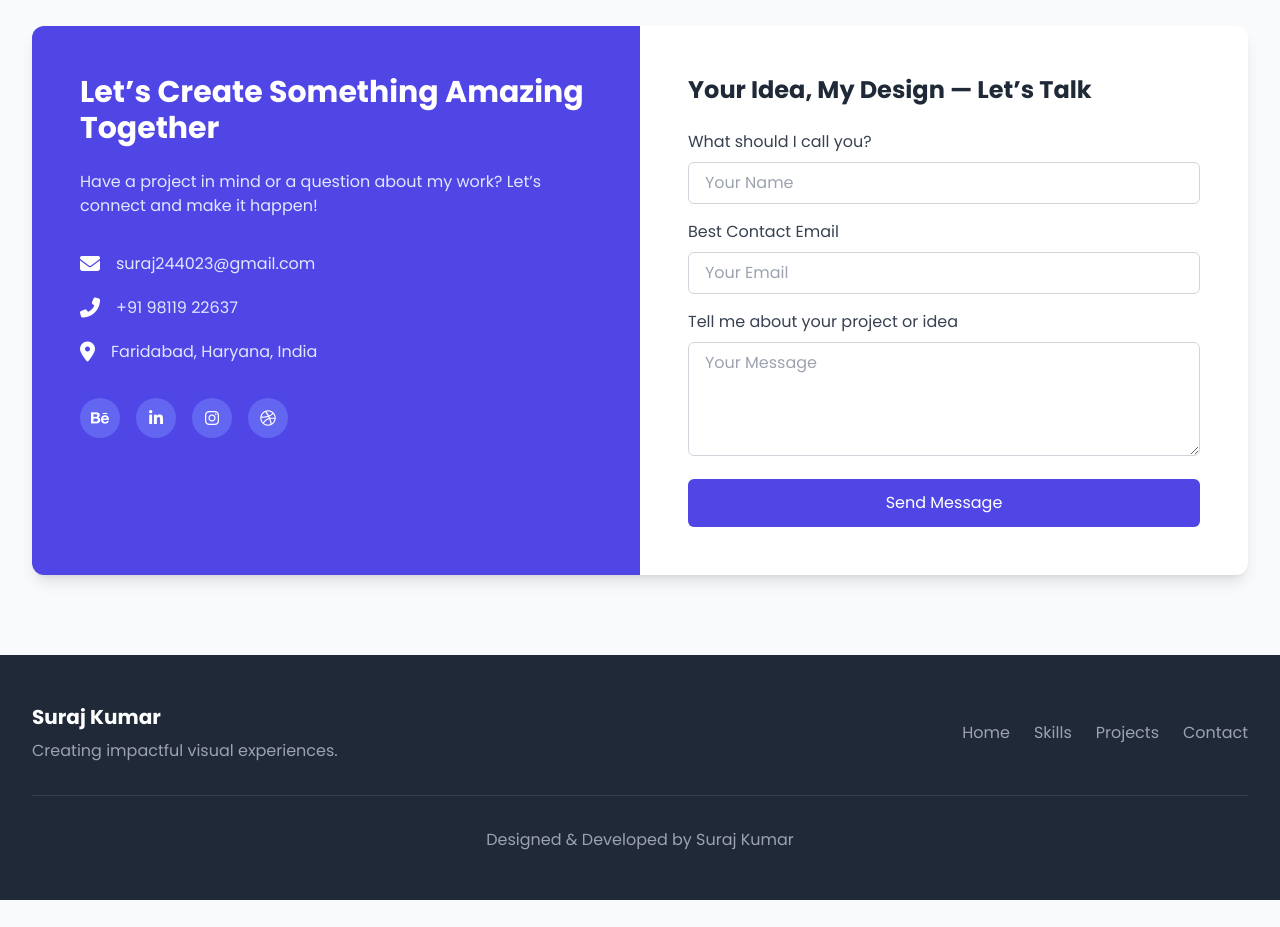
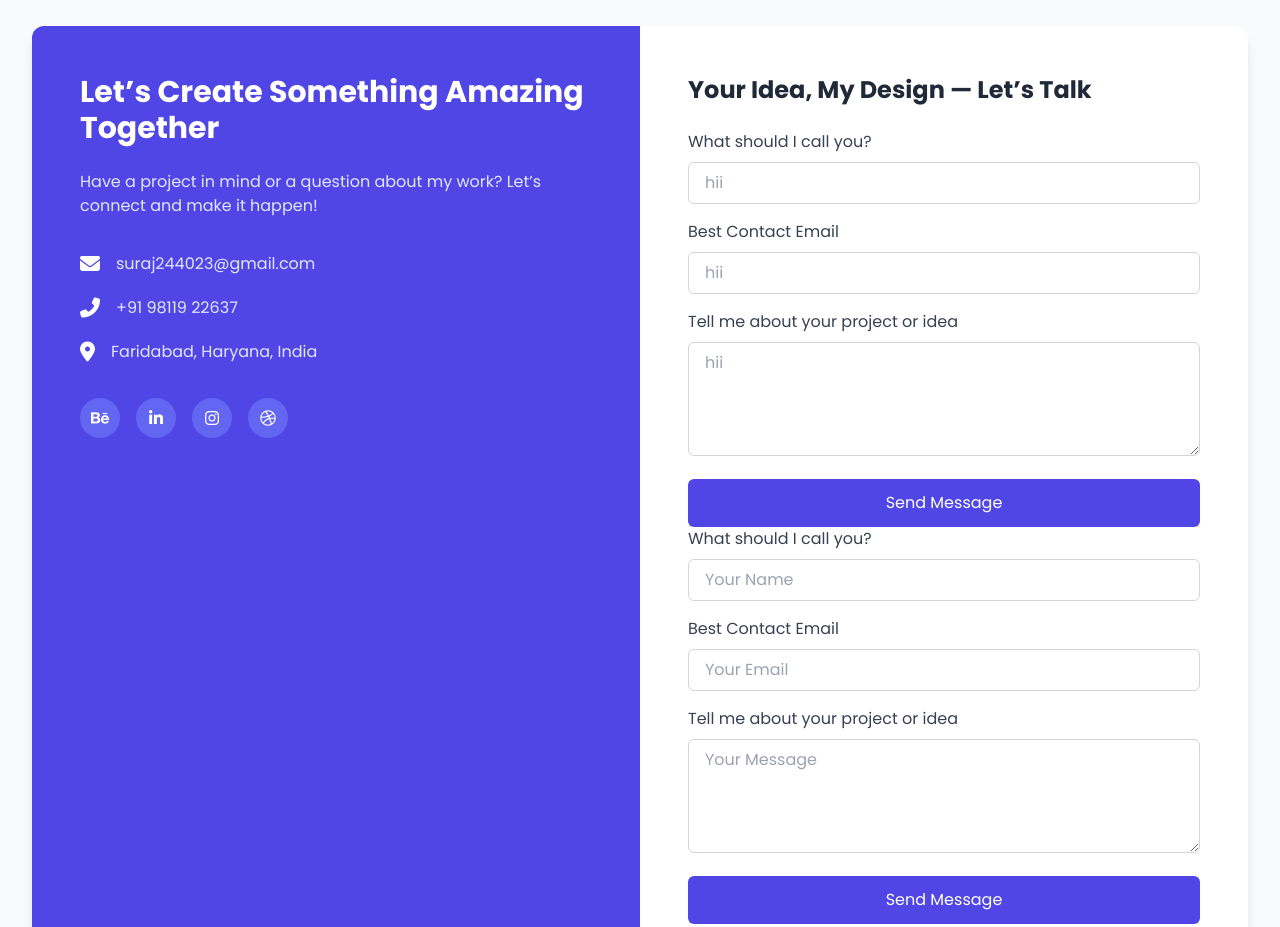
Before and after one commit to surajdesigns/Poartfolio, a plain HTML site: page index.html in a window 1280 px wide. Shown: the part 3500-4427 px from the top of the page. Before the commit the page ends 4400 px from the top, so only its background shows below. Drawn offline with nearby package versions, Linux system fonts and the light colour scheme.

Commit message:
Update index.html

```diff
--- a/index.html
+++ b/index.html
@@ -615,10 +615,37 @@
                 <div class="md:w-1/2 p-12">
                     <h3 class="text-2xl font-bold text-gray-800 mb-6">Your Idea, My Design — Let’s Talk</h3>
 
-
 <form action="https://formspree.io/f/mnnzkqkp" method="POST" id="contactForm">
 
   <form action="https://formspree.io/f/mnnzkqkp" method="POST" id="contactForm">
+  <div class="mb-4">
+    <label for="name" class="block text-gray-700 mb-2">What should I call you?</label>
+    <input type="text" name="name" id="name" placeholder="hii"
+           class="w-full px-4 py-2 border border-gray-300 rounded-md focus:outline-none focus:ring-2 focus:ring-indigo-500"
+           required>
+  </div>
+
+  <div class="mb-4">
+    <label for="email" class="block text-gray-700 mb-2">Best Contact Email</label>
+    <input type="email" name="email" id="email" placeholder="hii"
+           class="w-full px-4 py-2 border border-gray-300 rounded-md focus:outline-none focus:ring-2 focus:ring-indigo-500"
+           required>
+  </div>
+
+  <div class="mb-4">
+    <label for="message" class="block text-gray-700 mb-2">Tell me about your project or idea</label>
+    <textarea name="message" id="message" rows="4" placeholder="hii"
+              class="w-full px-4 py-2 border border-gray-300 rounded-md focus:outline-none focus:ring-2 focus:ring-indigo-500"
+              required></textarea>
+  </div>
+
+  <button type="submit"
+          class="w-full bg-indigo-600 text-white py-3 px-6 rounded-md hover:bg-indigo-700 transition">
+    Send Message
+  </button>
+</form>
+
+  </form>
 
 
 
```
